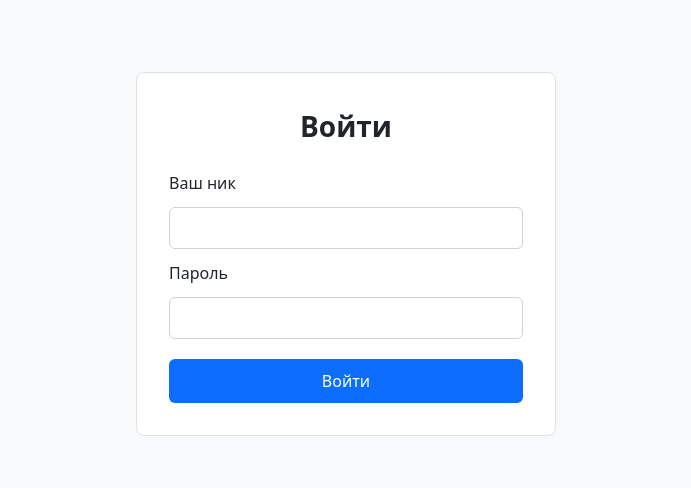
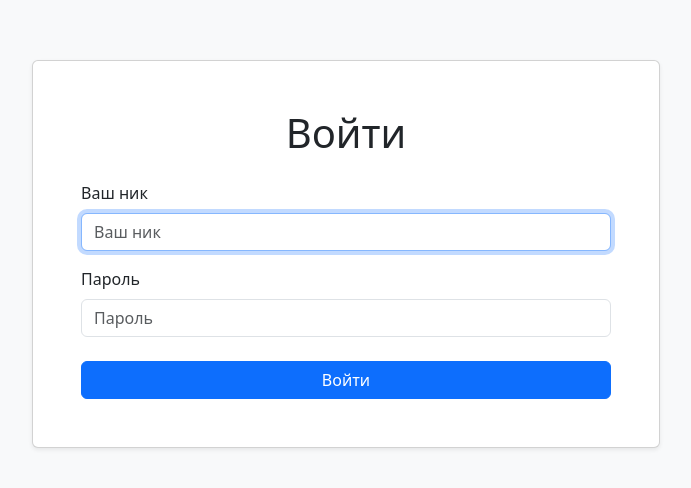
Before and after one commit to kirillchistov/fullstack-javascript-project-12, a React (Vite) app in the folder frontend/: page /login in a window 1280 px wide. Shown: the part 146-634 px from the top of the page, without its empty margins (294-985 px from the left). Built offline with nearby package versions, Linux system fonts and the light colour scheme.

Commit message:
Step4: login form send, localStorage, auth error handling

```diff
--- a/frontend/package.json
+++ b/frontend/package.json
@@ -10,10 +10,15 @@
     "preview": "vite preview"
   },
   "dependencies": {
+    "@reduxjs/toolkit": "^2.12.0",
     "@vitejs/plugin-react": "^6.0.3",
+    "axios": "^1.18.1",
+    "bootstrap": "^5.3.8",
     "formik": "^2.4.9",
     "react": "^19.2.7",
+    "react-bootstrap": "^2.10.10",
     "react-dom": "^19.2.7",
+    "react-redux": "^9.3.0",
     "react-router-dom": "^7.18.1",
     "vite": "^8.1.1"
   },
--- a/frontend/src/components/App.jsx
+++ b/frontend/src/components/App.jsx
@@ -2,12 +2,20 @@ import { BrowserRouter, Route, Routes } from 'react-router-dom';
 import HomePage from './HomePage.jsx';
 import LoginPage from './LoginPage.jsx';
 import NotFoundPage from './NotFoundPage.jsx';
+import PrivateRoute from './PrivateRoute.jsx';
 import routes from '../routes.js';
 
 const App = () => (
   <BrowserRouter future={{ v7_startTransition: true, v7_relativeSplatPath: true }}>
     <Routes>
-      <Route path={routes.root()} element={<HomePage />} />
+      <Route
+        path={routes.root()}
+        element={(
+          <PrivateRoute>
+            <HomePage />
+          </PrivateRoute>
+        )}
+      />
       <Route path={routes.loginPage()} element={<LoginPage />} />
       <Route path="*" element={<NotFoundPage />} />
     </Routes>
--- a/frontend/src/components/HomePage.jsx
+++ b/frontend/src/components/HomePage.jsx
@@ -1,13 +1,16 @@
-import { Link } from 'react-router-dom';
-import routes from '../routes.js';
+import { useSelector } from 'react-redux';
+import { getCurrentUser } from '../store/authSlice.js';
 
-const HomePage = () => (
-  <main className="page">
-    <h1>Hexlet Chat</h1>
-    <p>
-      <Link to={routes.loginPage()}>Войти</Link>
-    </p>
-  </main>
-);
+const HomePage = () => {
+  const username = useSelector(getCurrentUser);
+
+  return (
+    <main className="page">
+      <h1>Hexlet Chat</h1>
+      <p>Добро пожаловать, {username}!</p>
+      <p>Здесь скоро будет чат.</p>
+    </main>
+  );
+};
 
 export default HomePage;
--- a/frontend/src/components/LoginPage.jsx
+++ b/frontend/src/components/LoginPage.jsx
@@ -1,40 +1,100 @@
-import { Field, Form, Formik } from 'formik';
+import axios from 'axios';
+import { useEffect, useRef, useState } from 'react';
+import { useDispatch } from 'react-redux';
+import { useFormik } from 'formik';
+import Button from 'react-bootstrap/Button';
+import Card from 'react-bootstrap/Card';
+import Container from 'react-bootstrap/Container';
+import Form from 'react-bootstrap/Form';
+import { useNavigate } from 'react-router-dom';
+import routes from '../routes.js';
+import { setCredentials } from '../store/authSlice.js';
 
-const LoginPage = () => (
-  <main className="page">
-    <section className="auth-card">
-      <h1>Войти</h1>
-      <Formik
-        initialValues={{
+const LoginPage = () => {
+  const [authFailed, setAuthFailed] = useState(false);
+  const inputRef = useRef(null);
+  const navigate = useNavigate();
+  const dispatch = useDispatch();
+
+  useEffect(() => {
+    inputRef.current?.focus();
+  }, []);
+
+  const formik = useFormik({
+    initialValues: {
       username: '',
       password: '',
-        }}
-        onSubmit={() => {}}
-      >
-        <Form className="auth-form">
-          <label htmlFor="username">Ваш ник</label>
-          <Field
-            id="username"
+    },
+    onSubmit: async (values, { setSubmitting }) => {
+      setAuthFailed(false);
+
+      try {
+        const response = await axios.post(routes.login(), values);
+        dispatch(setCredentials(response.data));
+        navigate(routes.root());
+      } catch (error) {
+        setSubmitting(false);
+
+        if (axios.isAxiosError(error) && error.response?.status === 401) {
+          setAuthFailed(true);
+          inputRef.current?.select();
+          return;
+        }
+
+        throw error;
+      }
+    },
+  });
+
+  return (
+    <Container fluid className="h-100 bg-light">
+      <div className="d-flex flex-column justify-content-center align-items-center min-vh-100">
+        <Card className="w-50 shadow-sm">
+          <Card.Body className="p-5">
+            <h1 className="text-center mb-4">Войти</h1>
+            <Form onSubmit={formik.handleSubmit}>
+              <Form.Group className="mb-3" controlId="username">
+                <Form.Label>Ваш ник</Form.Label>
+                <Form.Control
                   name="username"
                   type="text"
-            autoComplete="username"
+                  placeholder="Ваш ник"
+                  onChange={formik.handleChange}
+                  value={formik.values.username}
+                  isInvalid={authFailed}
+                  required
+                  ref={inputRef}
+                />
+              </Form.Group>
+              <Form.Group className="mb-4" controlId="password">
+                <Form.Label>Пароль</Form.Label>
+                <Form.Control
+                  name="password"
+                  type="password"
+                  placeholder="Пароль"
+                  onChange={formik.handleChange}
+                  value={formik.values.password}
+                  isInvalid={authFailed}
                   required
                 />
-
-          <label htmlFor="password">Пароль</label>
-          <Field
-            id="password"
-            name="password"
-            type="password"
-            autoComplete="current-password"
-            required
-          />
-
-          <button type="submit">Войти</button>
+                <Form.Control.Feedback type="invalid">
+                  Неверные имя пользователя или пароль
+                </Form.Control.Feedback>
+              </Form.Group>
+              <Button
+                variant="primary"
+                type="submit"
+                className="w-100"
+                disabled={formik.isSubmitting}
+              >
+                Войти
+              </Button>
             </Form>
-      </Formik>
-    </section>
-  </main>
+          </Card.Body>
+        </Card>
+      </div>
+    </Container>
   );
+};
 
 export default LoginPage;
--- /dev/null
+++ b/frontend/src/components/PrivateRoute.jsx
@@ -0,0 +1,15 @@
+import { Navigate, useLocation } from 'react-router-dom';
+import { useSelector } from 'react-redux';
+import { getCurrentToken } from '../store/authSlice.js';
+import routes from '../routes.js';
+
+const PrivateRoute = ({ children }) => {
+  const token = useSelector(getCurrentToken);
+  const location = useLocation();
+
+  return token
+    ? children
+    : <Navigate to={routes.loginPage()} state={{ from: location }} replace />;
+};
+
+export default PrivateRoute;
--- a/frontend/src/index.css
+++ b/frontend/src/index.css
@@ -1,20 +1,5 @@
-:root {
-  font-family: system-ui, sans-serif;
-  line-height: 1.5;
-  color: #212529;
-  background-color: #f8f9fa;
-}
-
-* {
-  box-sizing: border-box;
-}
-
 body {
   margin: 0;
-}
-
-#root {
-  min-height: 100vh;
 }
 
 .page {
@@ -25,55 +10,3 @@ body {
   justify-content: center;
   padding: 2rem;
 }
-
-.auth-card {
-  width: 100%;
-  max-width: 420px;
-  padding: 2rem;
-  background: #fff;
-  border: 1px solid #dee2e6;
-  border-radius: 0.5rem;
-}
-
-.auth-card h1 {
-  margin: 0 0 1.5rem;
-  text-align: center;
-  font-size: 1.75rem;
-}
-
-.auth-form {
-  display: flex;
-  flex-direction: column;
-  gap: 0.75rem;
-}
-
-.auth-form label {
-  font-weight: 500;
-}
-
-.auth-form input {
-  width: 100%;
-  padding: 0.5rem 0.75rem;
-  border: 1px solid #ced4da;
-  border-radius: 0.375rem;
-  font: inherit;
-}
-
-.auth-form button {
-  margin-top: 0.5rem;
-  padding: 0.625rem 1rem;
-  border: none;
-  border-radius: 0.375rem;
-  background: #0d6efd;
-  color: #fff;
-  font: inherit;
-  cursor: pointer;
-}
-
-.auth-form button:hover {
-  background: #0b5ed7;
-}
-
-a {
-  color: #0d6efd;
-}
--- a/frontend/src/main.jsx
+++ b/frontend/src/main.jsx
@@ -1,10 +1,15 @@
 import { StrictMode } from 'react';
 import { createRoot } from 'react-dom/client';
+import { Provider } from 'react-redux';
+import 'bootstrap/dist/css/bootstrap.min.css';
 import './index.css';
 import App from './components/App.jsx';
+import store from './store/index.js';
 
 createRoot(document.getElementById('root')).render(
   <StrictMode>
-    <App />
+    <Provider store={store}>
+      <App />
+    </Provider>
   </StrictMode>,
 );
--- a/frontend/src/routes.js
+++ b/frontend/src/routes.js
@@ -1,4 +1,7 @@
+const apiPath = '/api/v1';
+
 const routes = {
+  login: () => `${apiPath}/login`,
   root: () => '/',
   loginPage: () => '/login',
 };
--- /dev/null
+++ b/frontend/src/store/authSlice.js
@@ -0,0 +1,31 @@
+import { createSlice } from '@reduxjs/toolkit';
+
+const storageKey = 'Hexlet Chat v1.0.0';
+
+const getInitialState = () => {
+  const storedState = localStorage.getItem(storageKey);
+  return storedState ? JSON.parse(storedState) : { username: null, token: null };
+};
+
+const authSlice = createSlice({
+  name: 'auth',
+  initialState: getInitialState(),
+  reducers: {
+    setCredentials: (state, action) => {
+      const { username, token } = action.payload;
+      localStorage.setItem(storageKey, JSON.stringify({ username, token }));
+      return { ...state, username, token };
+    },
+    removeCredentials: (state) => {
+      localStorage.removeItem(storageKey);
+      return { ...state, username: null, token: null };
+    },
+  },
+});
+
+export const { setCredentials, removeCredentials } = authSlice.actions;
+
+export const getCurrentUser = (state) => state.auth.username;
+export const getCurrentToken = (state) => state.auth.token;
+
+export default authSlice.reducer;
--- /dev/null
+++ b/frontend/src/store/index.js
@@ -0,0 +1,10 @@
+import { configureStore } from '@reduxjs/toolkit';
+import authReducer from './authSlice.js';
+
+const store = configureStore({
+  reducer: {
+    auth: authReducer,
+  },
+});
+
+export default store;
```
Also changed, not shown: 2 other files (tests, documents, lock files or other folders). Lines whose indentation alone changed are shown as unchanged.
